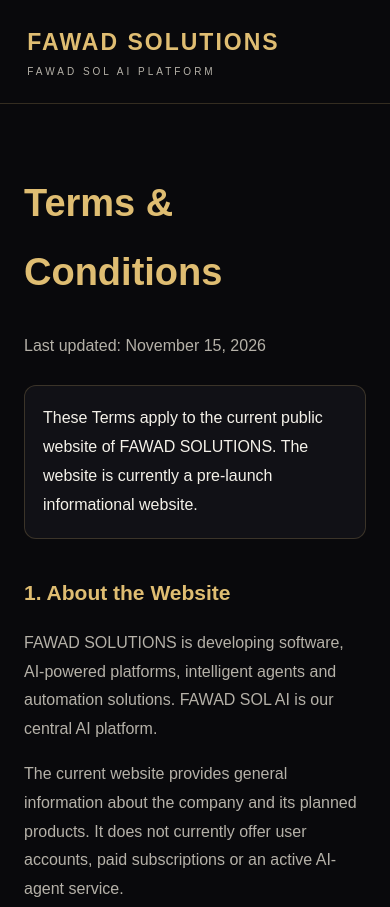
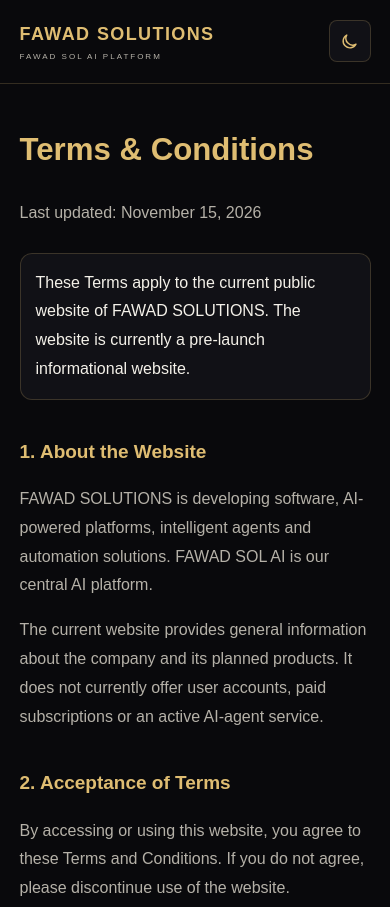
Before and after one commit to FawadAI286/FAWAD-SOL-AI, a plain HTML site: page terms.html in a window 390 px wide. Shown: the top 907 px of the page. Drawn offline with Linux system fonts and the light colour scheme.

Commit message:
Add theme synchronization to terms page
Add shared dark and light theme support to the Terms & Conditions page, improve mobile responsiveness, and preserve all existing terms and links.

```diff
--- a/terms.html
+++ b/terms.html
@@ -6,12 +6,30 @@
   <meta name="viewport" content="width=device-width, initial-scale=1.0">
   <meta name="description" content="Terms and Conditions for FAWAD SOLUTIONS and FAWAD SOL AI.">
   <meta name="theme-color" content="#09090c">
+
   <link rel="icon" type="image/png" href="./favicon.png">
   <link rel="apple-touch-icon" href="./favicon.png">
-  <title>Terms & Conditions | FAWAD SOLUTIONS</title>
+
+  <!-- SYNC THEME WITH HOMEPAGE -->
+  <script>
+    (function () {
+      try {
+        var savedTheme = localStorage.getItem("fawad-sol-ai-theme");
+        document.documentElement.setAttribute(
+          "data-theme",
+          savedTheme === "light" ? "light" : "dark"
+        );
+      } catch (error) {
+        document.documentElement.setAttribute("data-theme", "dark");
+      }
+    })();
+  </script>
+
+  <title>Terms &amp; Conditions | FAWAD SOLUTIONS</title>
 
   <style>
     :root {
+      color-scheme: dark;
       --bg: #09090c;
       --surface: #111116;
       --gold: #dfbd72;
@@ -20,7 +38,19 @@
       --border: rgba(223,189,114,.2);
     }
 
-    * { box-sizing: border-box; }
+    html[data-theme="light"] {
+      color-scheme: light;
+      --bg: #f7f7f5;
+      --surface: #ffffff;
+      --gold: #9a7128;
+      --text: #202027;
+      --muted: #66656a;
+      --border: rgba(154,113,40,.24);
+    }
+
+    * {
+      box-sizing: border-box;
+    }
 
     body {
       margin: 0;
@@ -28,11 +58,20 @@
       color: var(--text);
       font-family: Arial, sans-serif;
       line-height: 1.8;
+      transition: background .2s ease, color .2s ease;
     }
 
     header {
+      display: flex;
+      align-items: center;
+      justify-content: space-between;
+      gap: 16px;
       border-bottom: 1px solid var(--border);
       padding: 22px 7%;
+    }
+
+    .header-brand {
+      min-width: 0;
     }
 
     .brand {
@@ -50,18 +89,64 @@
       letter-spacing: 3px;
     }
 
+    .theme-toggle {
+      flex: 0 0 42px;
+      width: 42px;
+      height: 42px;
+      display: inline-flex;
+      align-items: center;
+      justify-content: center;
+      border: 1px solid var(--border);
+      border-radius: 8px;
+      background: var(--surface);
+      color: var(--gold);
+      cursor: pointer;
+    }
+
+    .theme-toggle svg {
+      width: 19px;
+      height: 19px;
+      display: block;
+    }
+
+    .theme-toggle .sun-icon {
+      display: none;
+    }
+
+    html[data-theme="light"] .theme-toggle .sun-icon {
+      display: block;
+    }
+
+    html[data-theme="light"] .theme-toggle .moon-icon {
+      display: none;
+    }
+
     main {
       max-width: 900px;
       margin: 65px auto;
       padding: 0 24px;
     }
 
-    h1, h2 { color: var(--gold); }
-    h1 { font-size: 38px; }
-    h2 { margin-top: 35px; font-size: 21px; }
+    h1, h2 {
+      color: var(--gold);
+    }
 
-    p, li { color: var(--muted); }
-    a { color: var(--gold); }
+    h1 {
+      font-size: 38px;
+    }
+
+    h2 {
+      margin-top: 35px;
+      font-size: 21px;
+    }
+
+    p, li {
+      color: var(--muted);
+    }
+
+    a {
+      color: var(--gold);
+    }
 
     .notice {
       background: var(--surface);
@@ -83,18 +168,84 @@
       margin: 0 10px;
       text-decoration: none;
     }
+
+    @media (max-width: 600px) {
+      header {
+        padding: 18px 5%;
+      }
+
+      .brand {
+        font-size: 18px;
+        letter-spacing: 1.4px;
+      }
+
+      .parent {
+        font-size: 8px;
+        letter-spacing: 2px;
+      }
+
+      main {
+        margin: 38px auto;
+        padding: 0 5%;
+      }
+
+      h1 {
+        font-size: clamp(29px, 8vw, 38px);
+        overflow-wrap: break-word;
+      }
+
+      h2 {
+        font-size: 19px;
+      }
+
+      .notice {
+        padding: 15px;
+      }
+
+      footer {
+        padding: 24px 5%;
+      }
+
+      footer a {
+        display: inline-block;
+        margin: 5px 8px;
+      }
+    }
   </style>
 </head>
 
 <body>
 
 <header>
-  <a class="brand" href="./index.html">FAWAD SOLUTIONS</a>
-  <span class="parent">FAWAD SOL AI PLATFORM</span>
+  <div class="header-brand">
+    <a class="brand" href="./index.html">FAWAD SOLUTIONS</a>
+    <span class="parent">FAWAD SOL AI PLATFORM</span>
+  </div>
+
+  <button class="theme-toggle" id="theme-toggle" type="button"
+          aria-label="Switch to light mode" title="Switch theme">
+
+    <svg class="moon-icon" viewBox="0 0 24 24" fill="none"
+         stroke="currentColor" stroke-width="1.8"
+         stroke-linecap="round" stroke-linejoin="round"
+         aria-hidden="true">
+      <path d="M20.2 15.4A8.5 8.5 0 0 1 8.6 3.8 8.6 8.6 0 1 0 20.2 15.4Z"></path>
+    </svg>
+
+    <svg class="sun-icon" viewBox="0 0 24 24" fill="none"
+         stroke="currentColor" stroke-width="1.8"
+         stroke-linecap="round" stroke-linejoin="round"
+         aria-hidden="true">
+      <circle cx="12" cy="12" r="4"></circle>
+      <path d="M12 2v2m0 16v2M4.93 4.93l1.42 1.42m11.3 11.3 1.42 1.42M2 12h2m16 0h2M4.93 19.07l1.42-1.42m11.3-11.3 1.42-1.42"></path>
+    </svg>
+
+  </button>
 </header>
 
 <main>
-  <h1>Terms & Conditions</h1>
+
+  <h1>Terms &amp; Conditions</h1>
   <p>Last updated: November 15, 2026</p>
 
   <div class="notice">
@@ -219,6 +370,7 @@
       fawadsolutions@gmail.com
     </a>
   </p>
+
 </main>
 
 <footer>
@@ -227,5 +379,59 @@
   <p>© 2026 FAWAD SOLUTIONS. All rights reserved.</p>
 </footer>
 
+<!-- DARK / LIGHT MODE -->
+<script>
+  (function () {
+    var root = document.documentElement;
+    var toggle = document.getElementById("theme-toggle");
+    var themeColor = document.querySelector('meta[name="theme-color"]');
+    var storageKey = "fawad-sol-ai-theme";
+
+    function applyTheme(theme) {
+      var selectedTheme = theme === "light" ? "light" : "dark";
+
+      root.setAttribute("data-theme", selectedTheme);
+
+      if (themeColor) {
+        themeColor.setAttribute(
+          "content",
+          selectedTheme === "light" ? "#f7f7f5" : "#09090c"
+        );
+      }
+
+      if (toggle) {
+        var nextTheme = selectedTheme === "dark" ? "light" : "dark";
+        toggle.setAttribute("aria-label", "Switch to " + nextTheme + " mode");
+        toggle.setAttribute("title", "Switch to " + nextTheme + " mode");
+      }
+    }
+
+    var savedTheme = "dark";
+
+    try {
+      savedTheme = localStorage.getItem(storageKey) || "dark";
+    } catch (error) {
+      savedTheme = root.getAttribute("data-theme") || "dark";
+    }
+
+    applyTheme(savedTheme);
+
+    if (toggle) {
+      toggle.addEventListener("click", function () {
+        var nextTheme =
+          root.getAttribute("data-theme") === "dark" ? "light" : "dark";
+
+        applyTheme(nextTheme);
+
+        try {
+          localStorage.setItem(storageKey, nextTheme);
+        } catch (error) {
+          // Theme remains active for this page if storage is unavailable.
+        }
+      });
+    }
+  })();
+</script>
+
 </body>
 </html>
```
